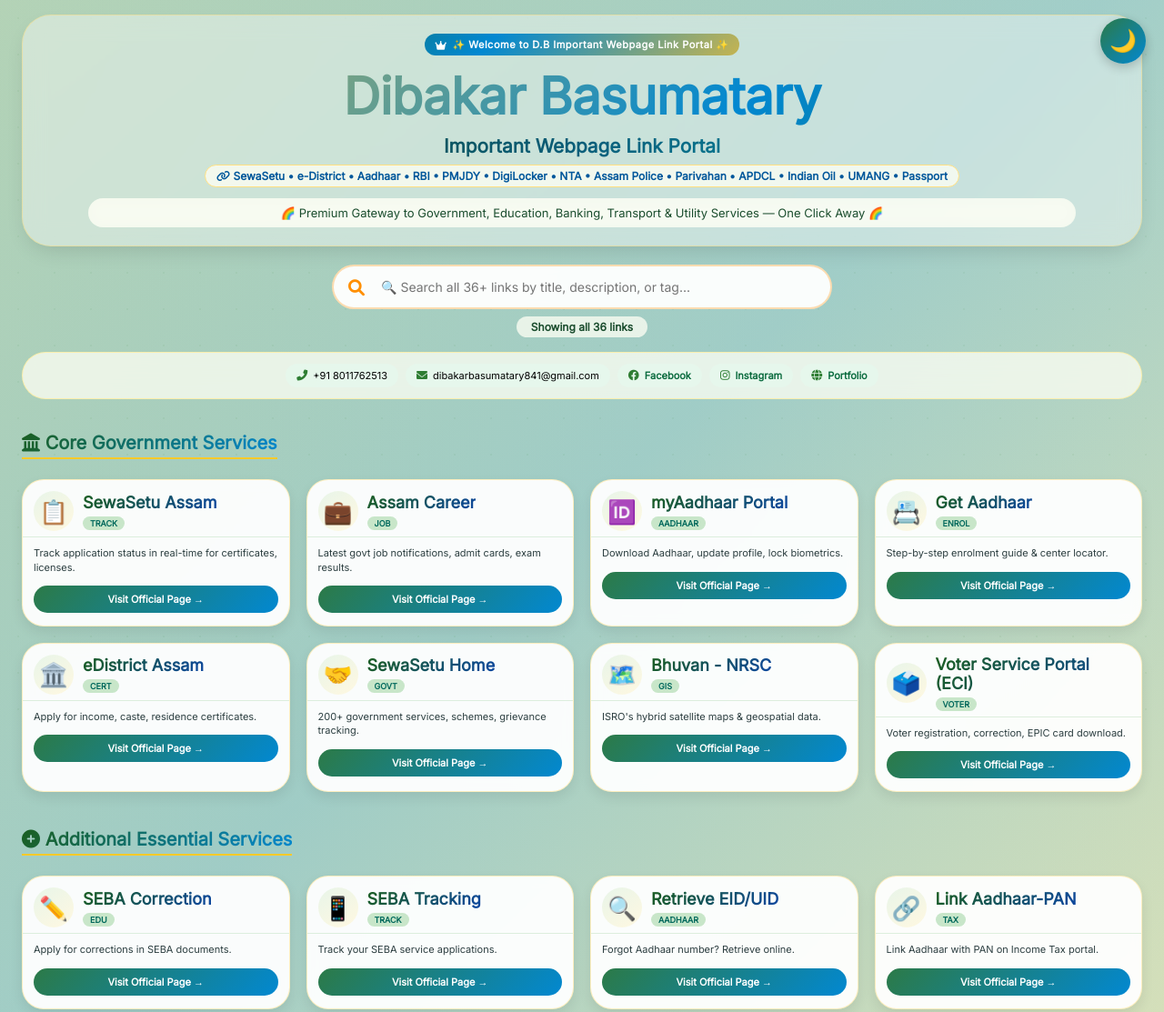
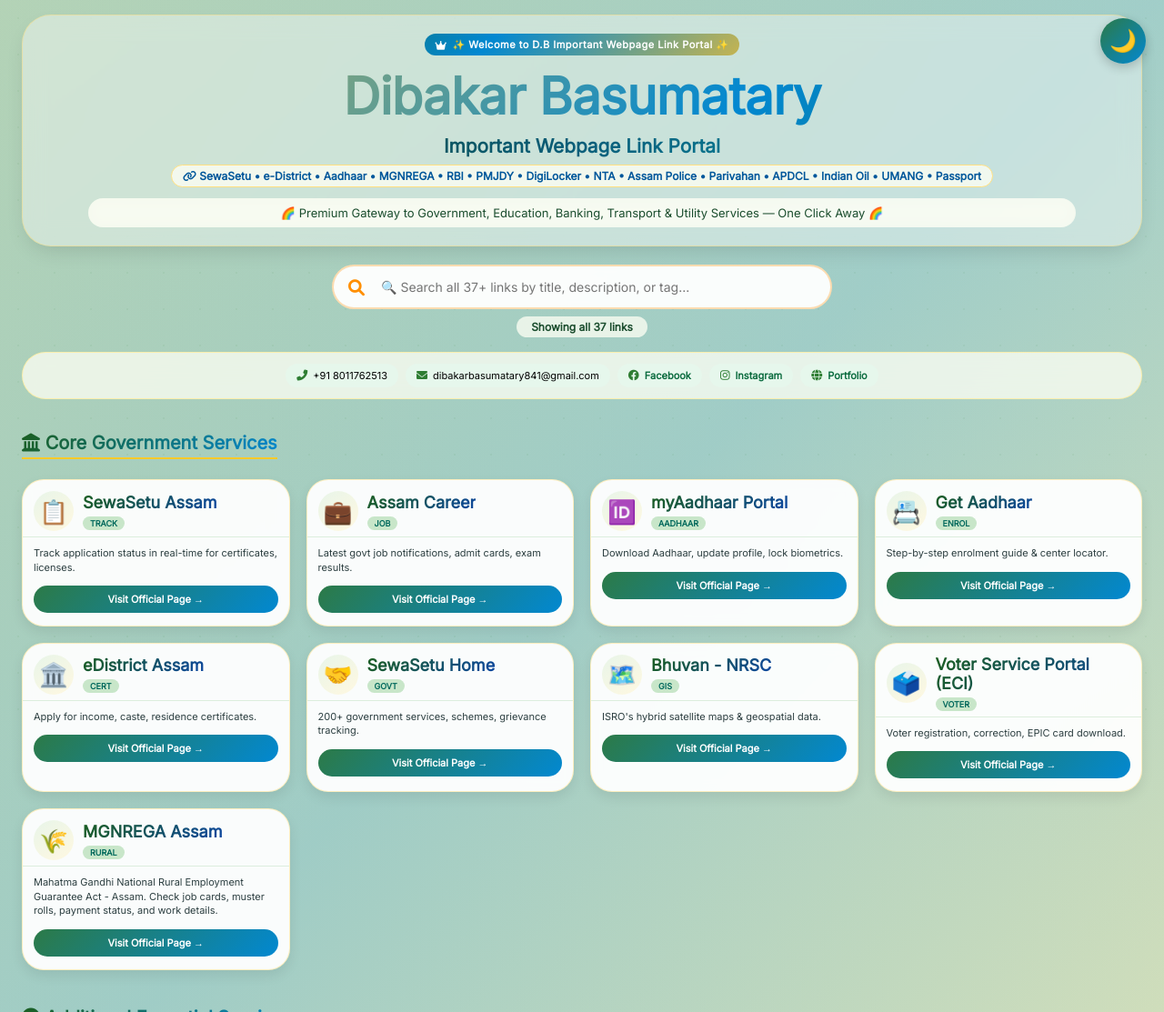
Before and after one commit to Dibakar752-crypto/dibakar-services, a plain HTML site: page index.html in a window 1280 px wide. Shown: the top 1113 px of the page at 91% size. Drawn offline with Linux system fonts and the light colour scheme.

```diff
--- a/index.html
+++ b/index.html
@@ -610,7 +610,7 @@
     <div class="badge-important"><i class="fas fa-crown"></i> ✨ Welcome to D.B Important Webpage Link Portal ✨</div>
     <div class="premium-name">Dibakar Basumatary</div>
     <div class="sub-title">Important Webpage Link Portal</div>
-    <div class="portal-sub"><i class="fas fa-link"></i> SewaSetu • e-District • Aadhaar • RBI • PMJDY • DigiLocker • NTA • Assam Police • Parivahan • APDCL • Indian Oil • UMANG • Passport</div>
+    <div class="portal-sub"><i class="fas fa-link"></i> SewaSetu • e-District • Aadhaar • MGNREGA • RBI • PMJDY • DigiLocker • NTA • Assam Police • Parivahan • APDCL • Indian Oil • UMANG • Passport</div>
     <div class="desc">🌈 Premium Gateway to Government, Education, Banking, Transport & Utility Services — One Click Away 🌈</div>
   </div>
 
@@ -618,10 +618,10 @@
   <div class="search-container">
     <div class="search-box">
       <i class="fas fa-search"></i>
-      <input type="text" id="searchInput" class="search-input" placeholder="🔍 Search all 36+ links by title, description, or tag..." autocomplete="off">
+      <input type="text" id="searchInput" class="search-input" placeholder="🔍 Search all 37+ links by title, description, or tag..." autocomplete="off">
       <button id="clearSearchBtn" class="clear-search"><i class="fas fa-times-circle"></i></button>
     </div>
-    <div style="text-align: center;"><span class="search-stats" id="searchStats">Showing all 36 links</span></div>
+    <div style="text-align: center;"><span class="search-stats" id="searchStats">Showing all 37 links</span></div>
   </div>
 
   <!-- CONTACT SECTION -->
@@ -635,7 +635,7 @@
     </div>
   </div>
 
-  <!-- CORE GOVERNMENT LINKS -->
+  <!-- CORE GOVERNMENT LINKS (UPDATED with MGNREGA) -->
   <div><span class="section-header"><i class="fas fa-landmark"></i> Core Government Services</span></div>
   <div class="link-grid" id="coreLinksGrid"></div>
 
@@ -643,20 +643,20 @@
   <div><span class="section-header"><i class="fas fa-plus-circle"></i> Additional Essential Services</span></div>
   <div class="link-grid" id="additionalLinksGrid"></div>
 
-  <!-- NEW LINKS SECTION - Banking, Transport, Utilities -->
+  <!-- BANKING, TRANSPORT & UTILITIES -->
   <div><span class="section-header"><i class="fas fa-bank"></i> Banking, Transport & Utilities</span></div>
   <div class="link-grid" id="utilityLinksGrid"></div>
 
-  <!-- SAMARTH EDUCATION HUB (UPDATED with new Bodoland University portal) -->
+  <!-- SAMARTH EDUCATION HUB -->
   <div><span class="section-header"><i class="fas fa-university"></i> Samarth Education Hub</span></div>
   <div class="link-grid" id="samarthLinksGrid"></div>
 
   <div class="info-strip">
     <span><i class="fas fa-shield-alt"></i> Verified Government Domains</span>
-    <span class="safety-note"><i class="fas fa-lock"></i> SSL Secure | Dibakar Portal v7.5</span>
+    <span class="safety-note"><i class="fas fa-lock"></i> SSL Secure | Dibakar Portal v8.0</span>
   </div>
 
-  <!-- FOOTER WITH UPDATED MESSAGE -->
+  <!-- FOOTER -->
   <footer>
     <div class="footer-services">
       <i class="fas fa-heart" style="color: #e91e63;"></i> Dibakar Important Link Portal — Bridging Digital India <i class="fas fa-heart" style="color: #e91e63;"></i><br>
@@ -671,7 +671,7 @@
   </footer>
 </div>
 
-<!-- SECRET ZONE (8 second hold) -->
+<!-- SECRET ZONE -->
 <div id="secretHoldZone" class="secret-zone"></div>
 <div id="secretLoginModal" class="modal-overlay">
   <div class="login-card-modal">
@@ -774,7 +774,7 @@
   }
 
   // ============================================================
-  // ALL LINKS DATA (36+ links including new Bodoland University portal)
+  // ALL LINKS DATA (37 links including new MGNREGA Assam)
   // ============================================================
   const coreLinks = [
     { title: "SewaSetu Assam", url: "https://sewasetu.assam.gov.in/site/trackappstatus", icon: "📋", desc: "Track application status in real-time for certificates, licenses.", tag: "TRACK" },
@@ -784,7 +784,9 @@
     { title: "eDistrict Assam", url: "https://edistrict.assam.gov.in/eDistrict/index.html", icon: "🏛️", desc: "Apply for income, caste, residence certificates.", tag: "CERT" },
     { title: "SewaSetu Home", url: "https://sewasetu.assam.gov.in/", icon: "🤝", desc: "200+ government services, schemes, grievance tracking.", tag: "GOVT" },
     { title: "Bhuvan - NRSC", url: "http://bhuvan.nrsc.gov.in/ngmaps?mode=Hybrid", icon: "🗺️", desc: "ISRO's hybrid satellite maps & geospatial data.", tag: "GIS" },
-    { title: "Voter Service Portal (ECI)", url: "https://voters.eci.gov.in/", icon: "🗳️", desc: "Voter registration, correction, EPIC card download.", tag: "VOTER" }
+    { title: "Voter Service Portal (ECI)", url: "https://voters.eci.gov.in/", icon: "🗳️", desc: "Voter registration, correction, EPIC card download.", tag: "VOTER" },
+    // NEW MGNREGA Assam Link Added Here
+    { title: "MGNREGA Assam", url: "https://nregastrep.nic.in/netnrega/homestciti.aspx?state_code=04&state_name=ASSAM&lflag=eng&labels=labels", icon: "🌾", desc: "Mahatma Gandhi National Rural Employment Guarantee Act - Assam. Check job cards, muster rolls, payment status, and work details.", tag: "RURAL" }
   ];
 
   const additionalLinks = [
@@ -796,7 +798,7 @@
     { title: "Assam Admission", url: "https://assamadmission.samarth.ac.in/index.php/site/login", icon: "🎓", desc: "Centralized higher education admissions.", tag: "ADMIT" },
     { title: "Assam SHESP", url: "https://assamshesp.samarth.edu.in/index.php/site/login", icon: "💰", desc: "State higher education scholarship portal.", tag: "SCHOLAR" },
     { title: "DARPAN Admission", url: "https://studentcorner.darpan.ahseconline.in/login", icon: "📝", desc: "ASSEB Div-II school admissions.", tag: "ADMIT" },
-    { title: "Smallpdf", url: "https://smallpdf.com/pdf-tools", icon: "📄", desc: "Free PDF tools: convert, compress, merge, sign.", tag: "TOOL" }
+    { title: "Smallpdf", url: "https://smallpdf.com/", icon: "📄", desc: "Free PDF tools: convert, compress, merge, sign.", tag: "TOOL" }
   ];
 
   const utilityLinks = [
@@ -814,7 +816,6 @@
     { title: "Passport Seva", url: "https://www.passportindia.gov.in/", icon: "🛂", desc: "Apply for passport, track application, appointment booking.", tag: "PASSPORT" }
   ];
 
-  // UPDATED Samarth Links with the new Bodoland University portal
   const samarthLinks = [
     { title: "Bodoland University (Qwertcorp Portal)", url: "https://bodolanduniversity.qwertcorp.in/", icon: "🏫", desc: "Bodoland University Student Portal - Examination forms, results, registration, and academic services.", tag: "UNIVERSITY" },
     { title: "Bodoland University (Samarth)", url: "https://buniv.samarth.edu.in/index.php/site/login", icon: "🏛️", desc: "Student portal for academics & results.", tag: "UNIV" },
```
